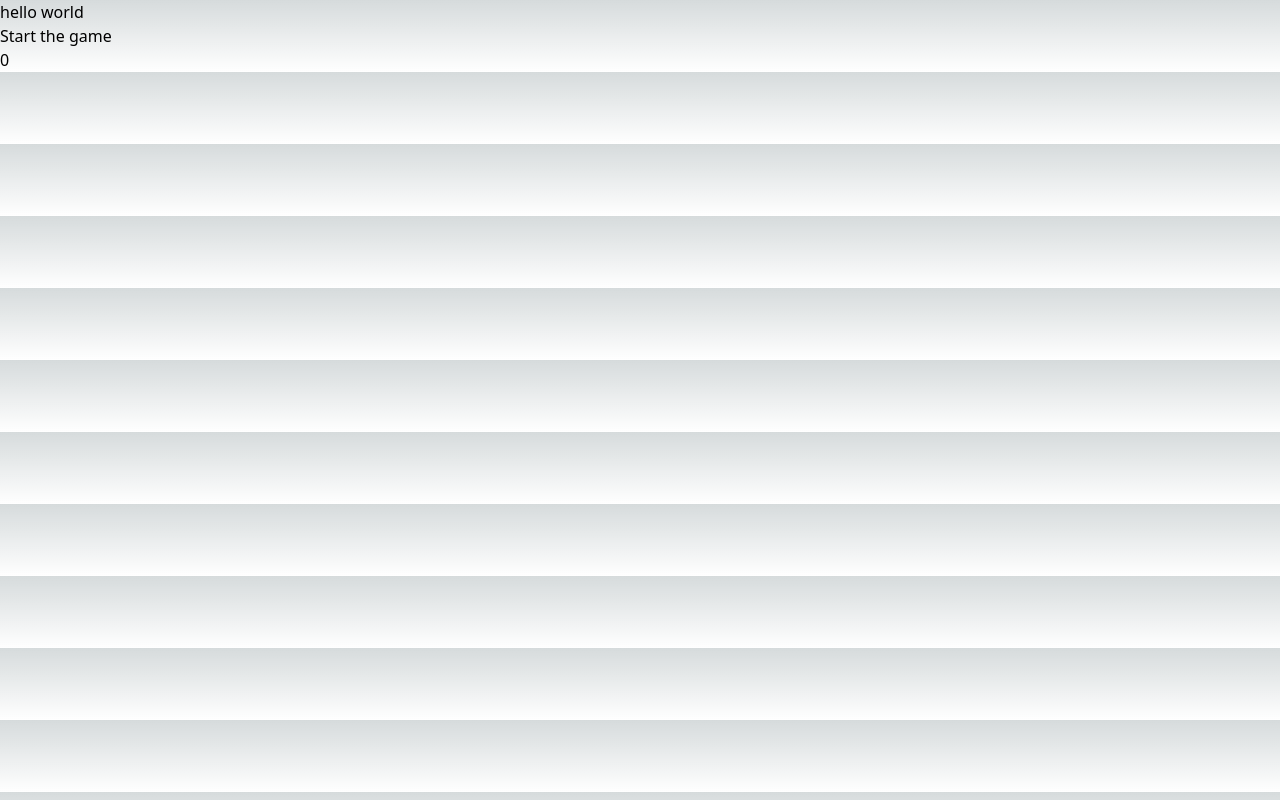
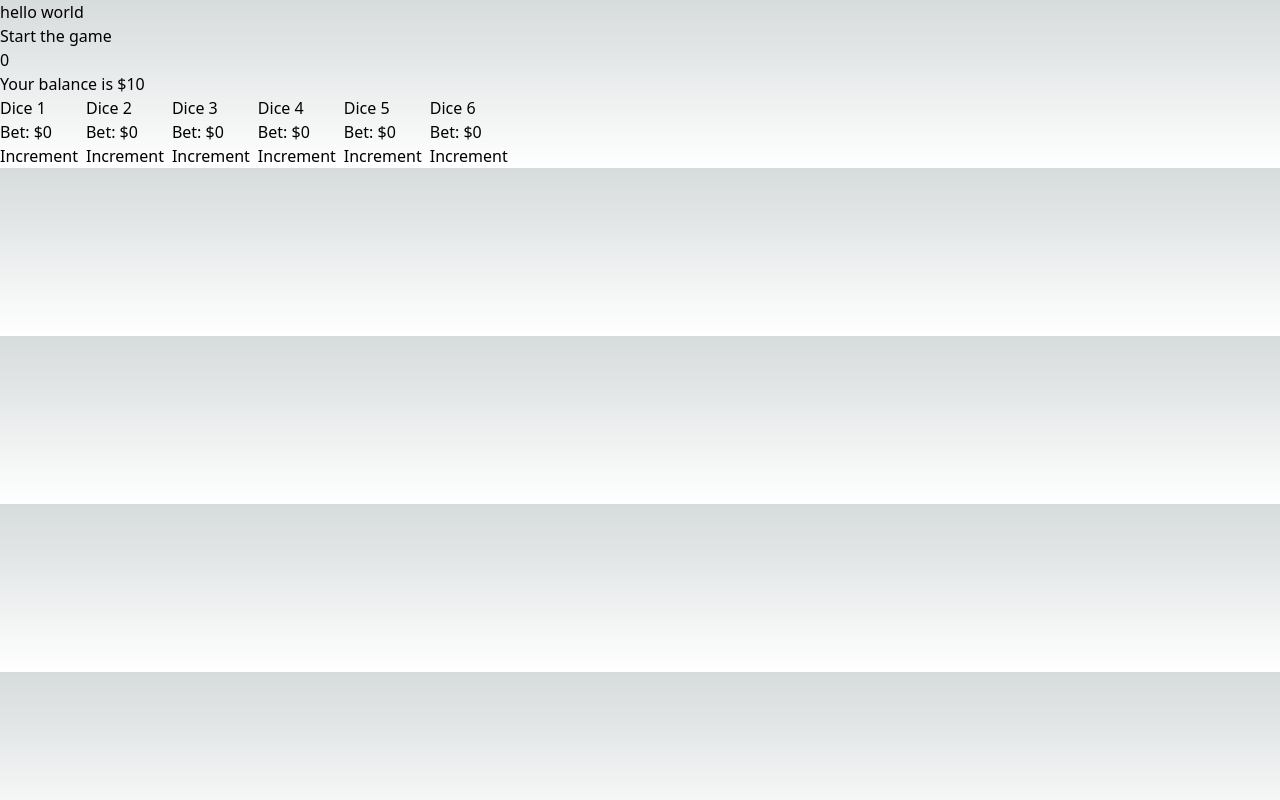
Before and after one commit to Deathstar10/pragmatic-dice-demo, a Next.js app: page / in a window 1280 px wide. Built offline with nearby package versions, Linux system fonts and the light colour scheme.

Commit message:
feat: when user clicks on bet position , increment the bet by one

```diff
--- /dev/null
+++ b/src/components/BetPosition.tsx
@@ -0,0 +1,17 @@
+export default function BetPosition({
+  position,
+  counter,
+  onIncrement,
+}: {
+  position: number;
+  counter: number;
+  onIncrement: () => void;
+}) {
+  return (
+    <div>
+      <p>Dice {position}</p>
+      <p>Bet: ${counter}</p>
+      <button onClick={onIncrement}>Increment</button>
+    </div>
+  );
+}
--- a/src/pages/index.tsx
+++ b/src/pages/index.tsx
@@ -1,25 +1,42 @@
+import BetPosition from "@/components/BetPosition";
 import { useEffect, useRef, useState } from "react";
 
 export default function Home() {
   const [countdown, setCountdown] = useState(0);
   const intervalRef = useRef<NodeJS.Timeout | null>(null);
+  const [userBalance, setUserBalance] = useState(10);
+  const [bets, setBets] = useState(Array(6).fill(0));
 
   function handleStart() {
     setCountdown(10);
-
     if (intervalRef.current) {
       clearInterval(intervalRef.current);
-      intervalRef.current = setInterval(() => {
-        setCountdown((c) => c - 1);
-      }, 1000);
+    }
+    intervalRef.current = setInterval(() => {
+      setCountdown((c) => c - 1);
+    }, 1000);
+  }
+
+  function handleBetCounter(index: number) {
+    const newBets = bets.slice();
+    newBets[index] += 1;
+    const totalSum = newBets.reduce(
+      (acumulator, currentValue) => acumulator + currentValue,
+      0
+    );
+    if (totalSum > userBalance) {
+      alert(`Your exceeded your balance of ${userBalance}`);
+    } else {
+      setBets(newBets);
     }
   }
 
+  function sumArray(arr: number[]) {
+    return;
+  }
   useEffect(() => {
-    if (countdown <= 0) {
-      if (intervalRef.current) {
-        clearInterval(intervalRef.current);
-      }
+    if (countdown <= 0 && intervalRef.current) {
+      clearInterval(intervalRef.current);
     }
   }, [countdown]);
 
@@ -28,6 +45,20 @@ export default function Home() {
       <p>hello world</p>
       <button onClick={handleStart}>Start the game</button>
       <p>{countdown}</p>
+
+      <h2>Your balance is ${userBalance}</h2>
+      <div className="flex gap-2">
+        {Array(6)
+          .fill(0)
+          .map((value, index) => (
+            <BetPosition
+              position={index + 1}
+              key={index}
+              counter={bets[index]}
+              onIncrement={() => handleBetCounter(index)}
+            />
+          ))}
+      </div>
     </>
   );
 }
```
Also changed, not shown: 1 other file (tests, documents, lock files or other folders).
